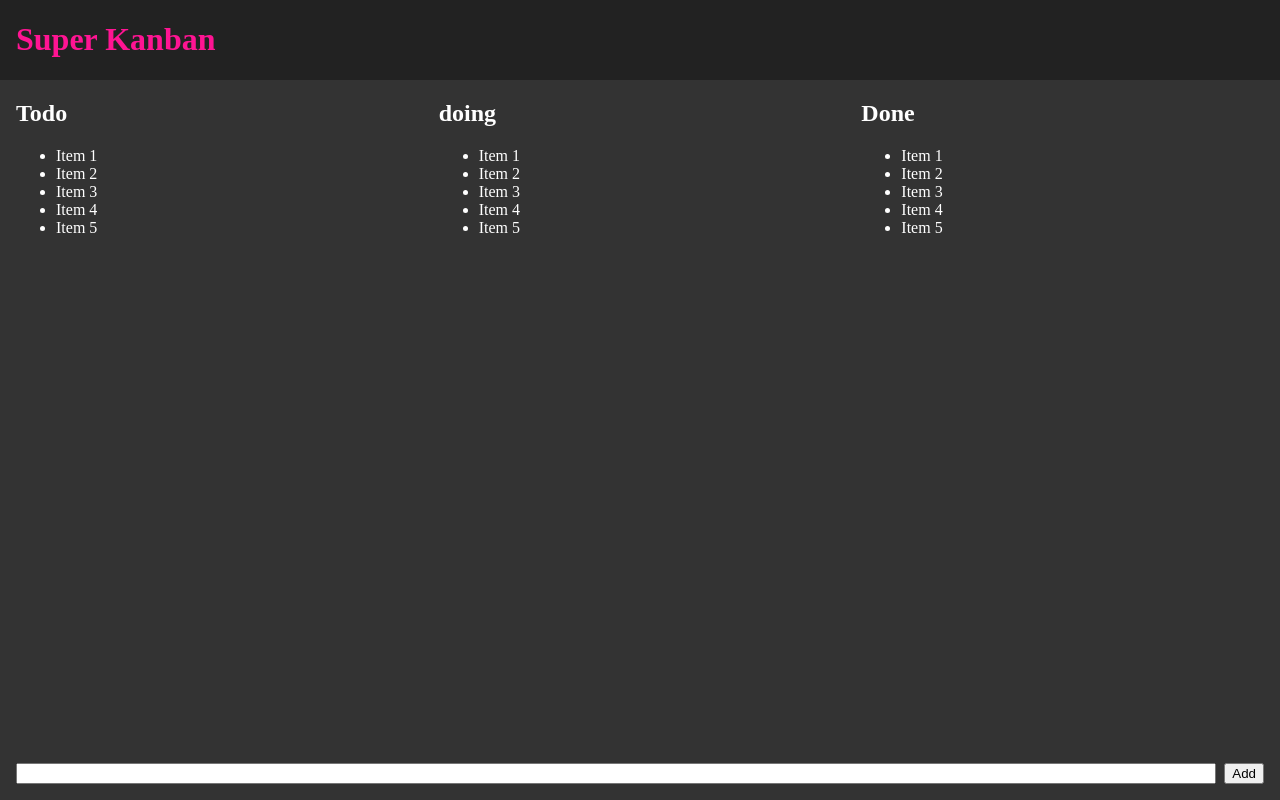
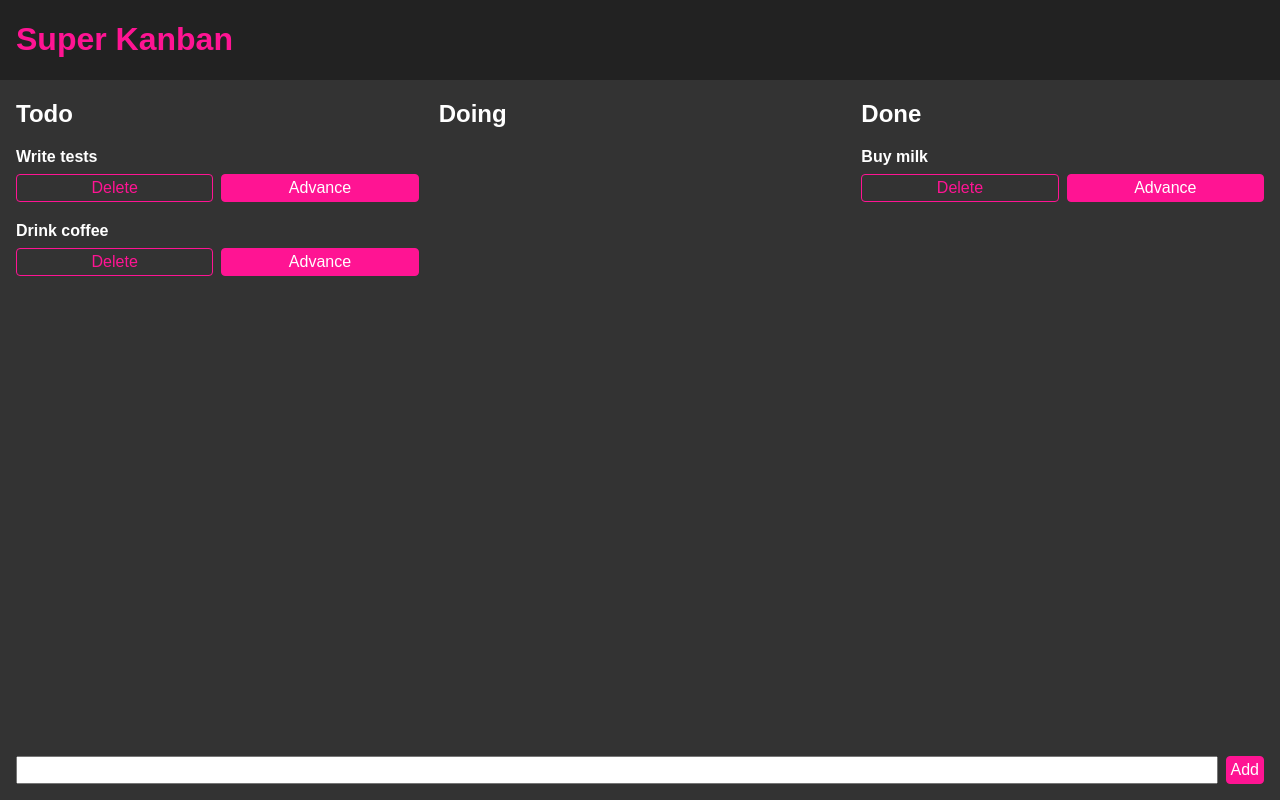
Before and after one commit to fabianschmauder/rem-java-1-todo-app, a React (Create React App) app in the folder frontend/: page / in a window 1280 px wide. Built offline with nearby package versions, Linux system fonts and the light colour scheme.

Commit message:
Render static todos

```diff
--- a/frontend/src/App.js
+++ b/frontend/src/App.js
@@ -3,11 +3,29 @@ import AppHeader from './components/AppHeader'
 import Boards from './components/Boards'
 import PageLayout from './components/PageLayout'
 
+const todos = [
+  {
+    id: '976f37f4-8aa7-481d-ad2c-2120613f3347',
+    description: 'Write tests',
+    status: 'OPEN',
+  },
+  {
+    id: '61084198-b1b7-4d7c-837c-62f458ce765a',
+    description: 'Drink coffee',
+    status: 'OPEN',
+  },
+  {
+    id: '4f5cf145-d5f7-430f-8e0e-048ea3c1fc68',
+    description: 'Buy milk',
+    status: 'DONE',
+  },
+]
+
 export default function App() {
   return (
     <PageLayout>
       <AppHeader />
-      <Boards />
+      <Boards todos={todos} />
       <AddNewTodo />
     </PageLayout>
   )
--- a/frontend/src/components/AddNewTodo.js
+++ b/frontend/src/components/AddNewTodo.js
@@ -1,9 +1,11 @@
 import styled from 'styled-components/macro'
+import Button from './Button'
 
 export default function AddNewTodo() {
   return (
     <Wrapper>
-      <input type="text" /> <button>Add</button>
+      <input type="text" />
+      <Button primary>Add</Button>
     </Wrapper>
   )
 }
--- /dev/null
+++ b/frontend/src/components/Board.js
@@ -0,0 +1,26 @@
+import styled from 'styled-components/macro'
+import Todo from './Todo'
+
+export default function Board({ todos, title }) {
+  return (
+    <Wrapper>
+      <h2>{title}</h2>
+      <ul>
+        {todos.map((todo) => (
+          <li key={todo.id}>
+            <Todo todo={todo} />
+          </li>
+        ))}
+      </ul>
+    </Wrapper>
+  )
+}
+
+const Wrapper = styled.section`
+  ul {
+    padding: 0;
+    list-style: none;
+    display: grid;
+    grid-gap: 20px;
+  }
+`
--- a/frontend/src/components/Boards.js
+++ b/frontend/src/components/Boards.js
@@ -1,40 +1,16 @@
 import styled from 'styled-components/macro'
+import Board from './Board'
 
-export default function Boards() {
+export default function Boards({ todos }) {
+  const open = todos.filter((todo) => todo.status === 'OPEN')
+  const inProgress = todos.filter((todo) => todo.status === 'IN_PROGRESS')
+  const done = todos.filter((todo) => todo.status === 'DONE')
+
   return (
     <Wrapper>
-      <section>
-        <h2>Todo</h2>
-        <ul>
-          <li>Item 1</li>
-          <li>Item 2</li>
-          <li>Item 3</li>
-          <li>Item 4</li>
-          <li>Item 5</li>
-        </ul>
-      </section>
-
-      <section>
-        <h2>doing</h2>
-        <ul>
-          <li>Item 1</li>
-          <li>Item 2</li>
-          <li>Item 3</li>
-          <li>Item 4</li>
-          <li>Item 5</li>
-        </ul>
-      </section>
-
-      <section>
-        <h2>Done</h2>
-        <ul>
-          <li>Item 1</li>
-          <li>Item 2</li>
-          <li>Item 3</li>
-          <li>Item 4</li>
-          <li>Item 5</li>
-        </ul>
-      </section>
+      <Board title="Todo" todos={open} />
+      <Board title="Doing" todos={inProgress} />
+      <Board title="Done" todos={done} />
     </Wrapper>
   )
 }
--- /dev/null
+++ b/frontend/src/components/Button.js
@@ -0,0 +1,32 @@
+import styled, { css } from 'styled-components'
+
+export default styled.button`
+  border: 1px solid var(--accent);
+  border-radius: 4px;
+  padding: 4px;
+  background: none;
+  color: var(--accent);
+
+  &:hover {
+    box-shadow: 2px 2px 4px #666;
+  }
+
+  &:active {
+    box-shadow: 1px 1px 4px #666;
+  }
+
+  ${(props) =>
+    props.primary &&
+    css`
+      background: var(--accent);
+      color: white;
+    `}
+
+  &:disabled {
+    cursor: default;
+    border-color: #666;
+    background: #666;
+    color: white;
+    box-shadow: none;
+  }
+`
--- a/frontend/src/components/GlobalStyle.js
+++ b/frontend/src/components/GlobalStyle.js
@@ -9,7 +9,17 @@ export default createGlobalStyle`
     box-sizing: border-box;
   }
 
-  body {
+  html, body {
     margin: 0;
+    font-family: sans-serif;
+  }
+
+  input, button {
+    font-size: 1em;
+    font-family: inherit;
+  }
+
+  button {
+    cursor: pointer;
   }
 `
--- /dev/null
+++ b/frontend/src/components/Todo.js
@@ -0,0 +1,23 @@
+import styled from 'styled-components/macro'
+import Button from './Button'
+
+export default function Todo({ todo }) {
+  return (
+    <Wrapper>
+      <Description>{todo.description}</Description>
+      <Button>Delete</Button>
+      <Button primary>Advance</Button>
+    </Wrapper>
+  )
+}
+
+const Wrapper = styled.section`
+  display: grid;
+  grid-template-columns: 1fr 1fr;
+  grid-gap: 8px;
+`
+
+const Description = styled.span`
+  grid-column: span 2;
+  font-weight: 600;
+`
```
